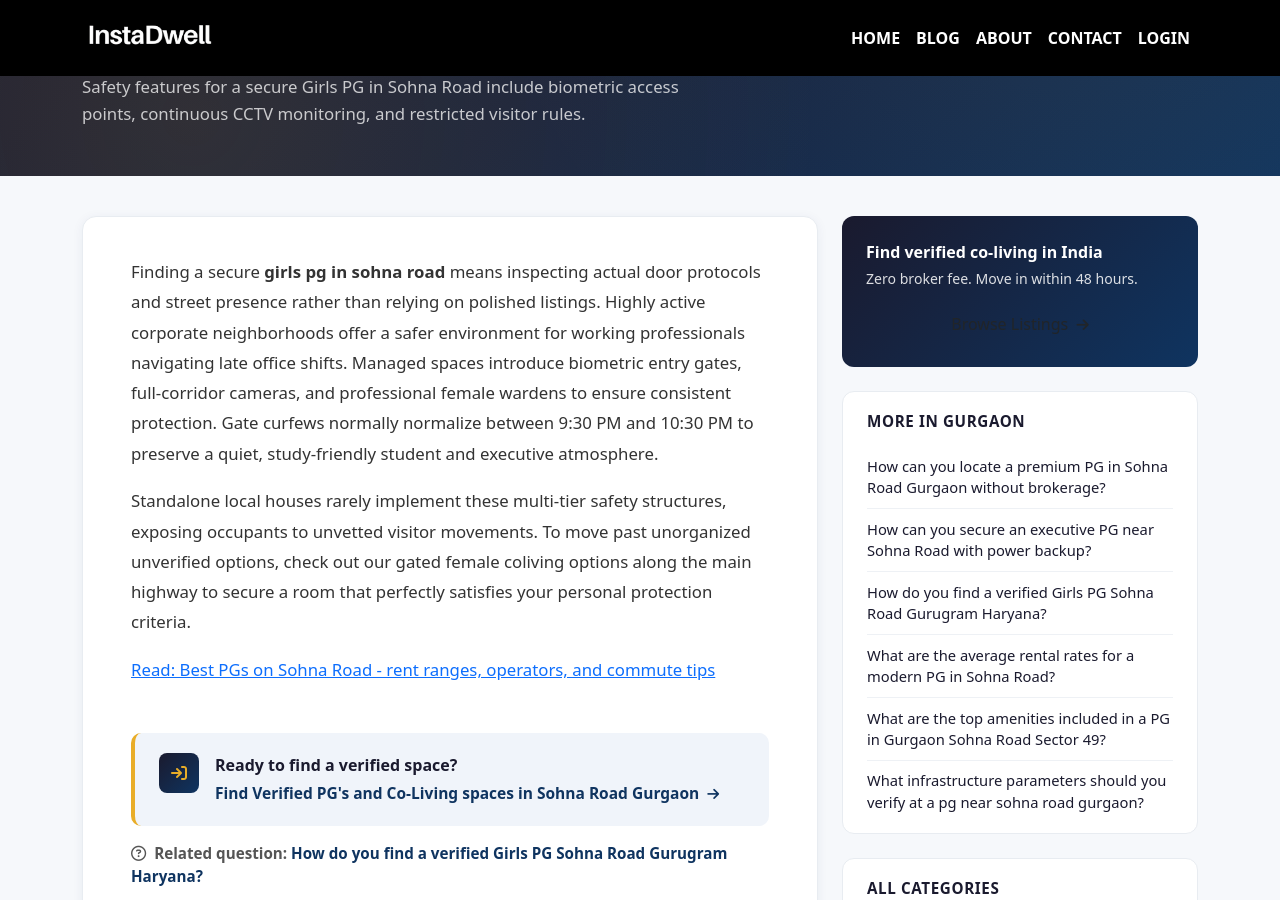
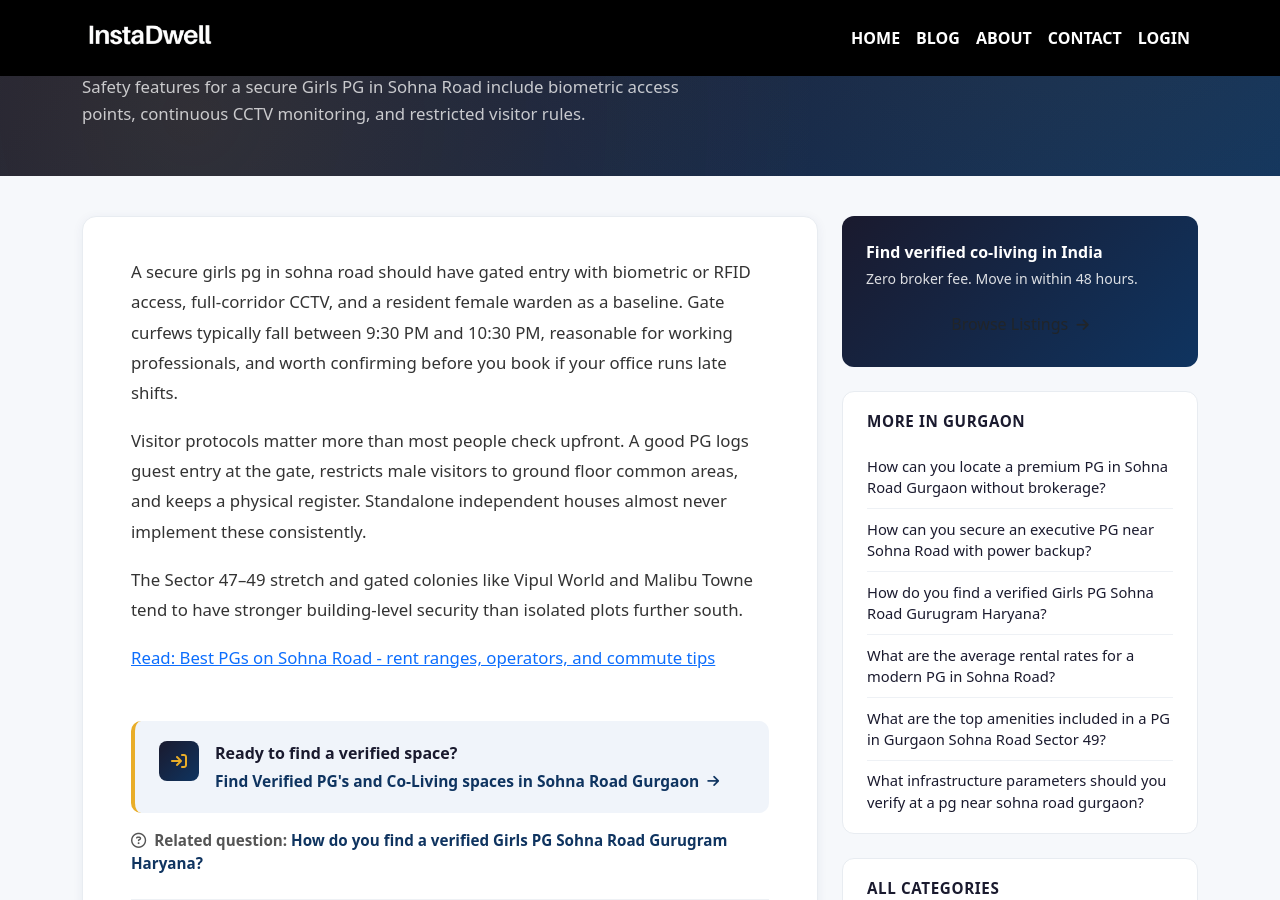
Before and after one commit to instadw/instadwell-blog, a Jekyll site: the page built from _coliving_faq/what-are-the-key-safety-features-for-a-secure-girls-pg-in-sohna-road.md, in a window 1280 px wide and 900 px high, scrolled down 227 px. Built offline with Jekyll 4.4.1, drawn with Linux system fonts in a browser that asks for light colours.

Commit message:
Update what-are-the-key-safety-features-for-a-secure-girls-pg-in-sohna-road.md

```diff
--- a/_coliving_faq/what-are-the-key-safety-features-for-a-secure-girls-pg-in-sohna-road.md
+++ b/_coliving_faq/what-are-the-key-safety-features-for-a-secure-girls-pg-in-sohna-road.md
@@ -12,8 +12,10 @@ related_faq: "how-do-you-find-a-verified-girls-pg-sohna-road-gurugram-haryana"
 related_faq_label: "How do you find a verified Girls PG Sohna Road Gurugram Haryana?"
 ---
 
-Finding a secure **girls pg in sohna road** means inspecting actual door protocols and street presence rather than relying on polished listings. Highly active corporate neighborhoods offer a safer environment for working professionals navigating late office shifts. Managed spaces introduce biometric entry gates, full-corridor cameras, and professional female wardens to ensure consistent protection. Gate curfews normally normalize between 9:30 PM and 10:30 PM to preserve a quiet, study-friendly student and executive atmosphere.
+A secure girls pg in sohna road should have gated entry with biometric or RFID access, full-corridor CCTV, and a resident female warden as a baseline. Gate curfews typically fall between 9:30 PM and 10:30 PM, reasonable for working professionals, and worth confirming before you book if your office runs late shifts.
 
-Standalone local houses rarely implement these multi-tier safety structures, exposing occupants to unvetted visitor movements. To move past unorganized unverified options, check out our gated female coliving options along the main highway to secure a room that perfectly satisfies your personal protection criteria.
+Visitor protocols matter more than most people check upfront. A good PG logs guest entry at the gate, restricts male visitors to ground floor common areas, and keeps a physical register. Standalone independent houses almost never implement these consistently.
+
+The Sector 47–49 stretch and gated colonies like Vipul World and Malibu Towne tend to have stronger building-level security than isolated plots further south.
 
 [Read: Best PGs on Sohna Road - rent ranges, operators, and commute tips](https://instadwell.com/blog/pg-sohna-road-gurgaon)
```
